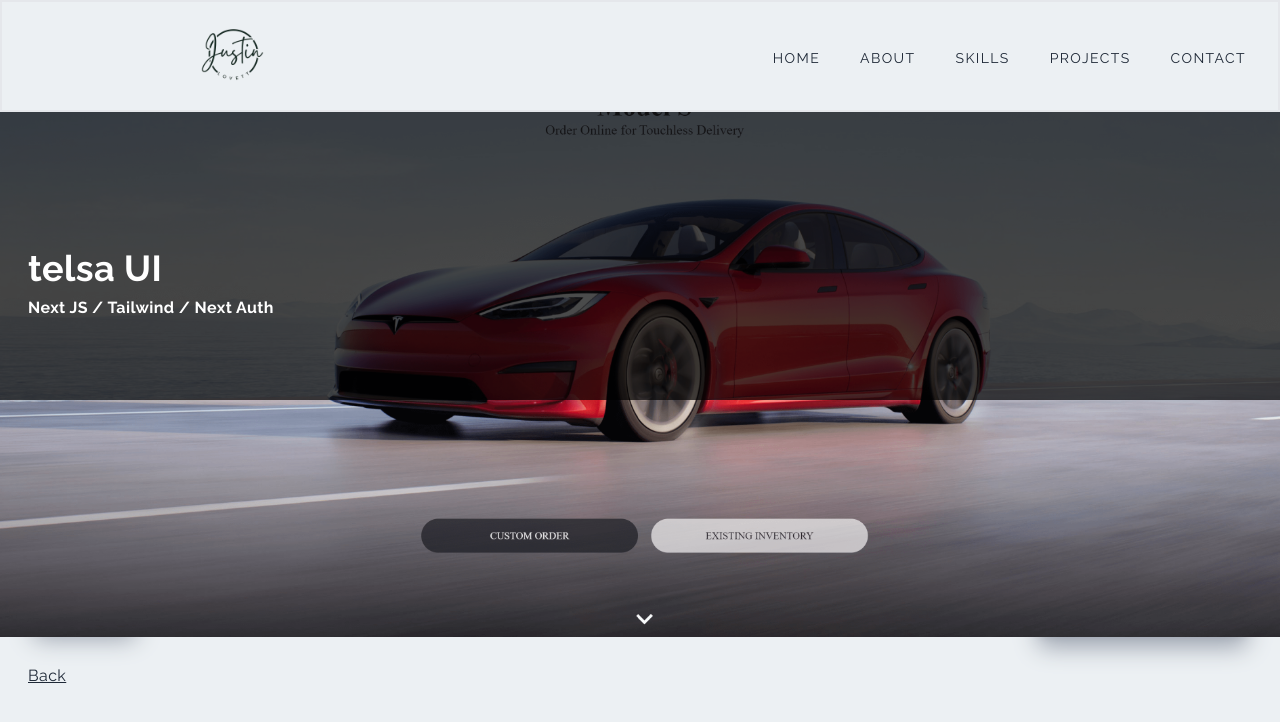
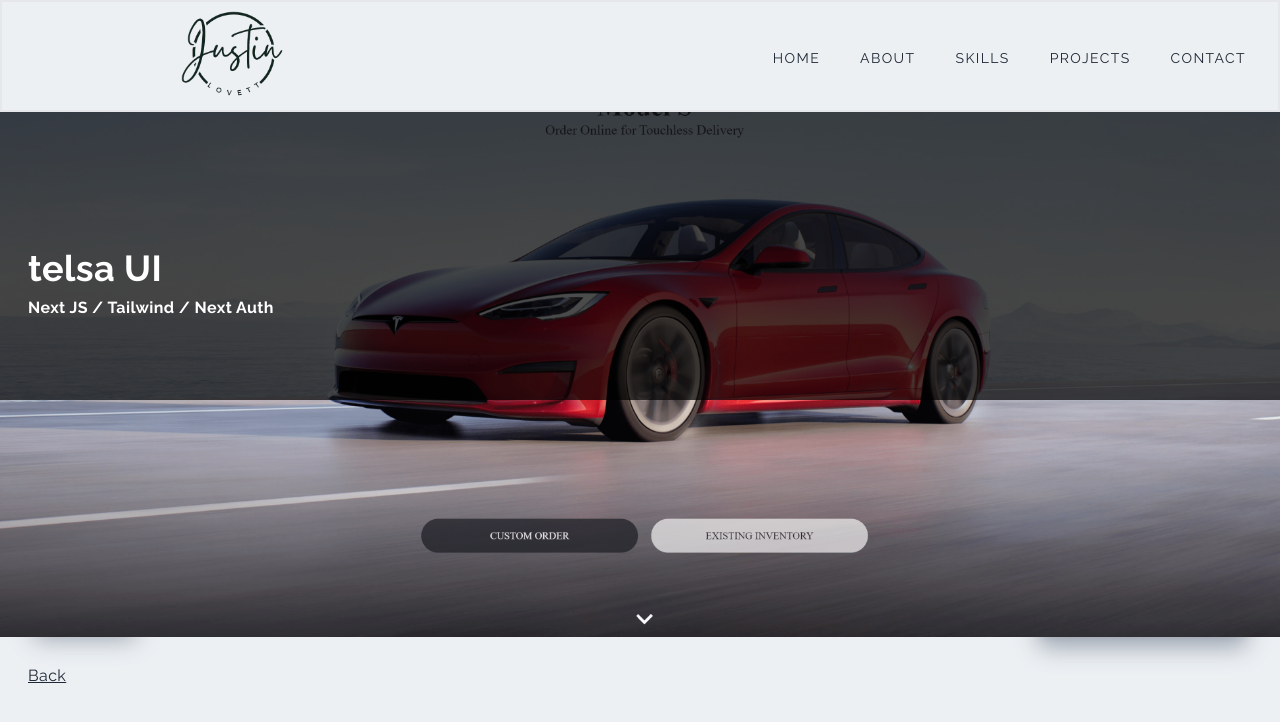
Before and after one commit to Justyboy/Portfolio, a Next.js app: page /telsa in a window 1280 px wide. Shown: the top 722 px of the page. Built offline with nearby package versions, Linux system fonts and the light colour scheme.

Commit message:
nav image larger

```diff
--- a/styles/globals.css
+++ b/styles/globals.css
@@ -51,6 +51,6 @@
   }
 
   img.cursor-pointer {
-    min-height: 100px !important;
+    min-height: 165px !important;
   }
 }
```
